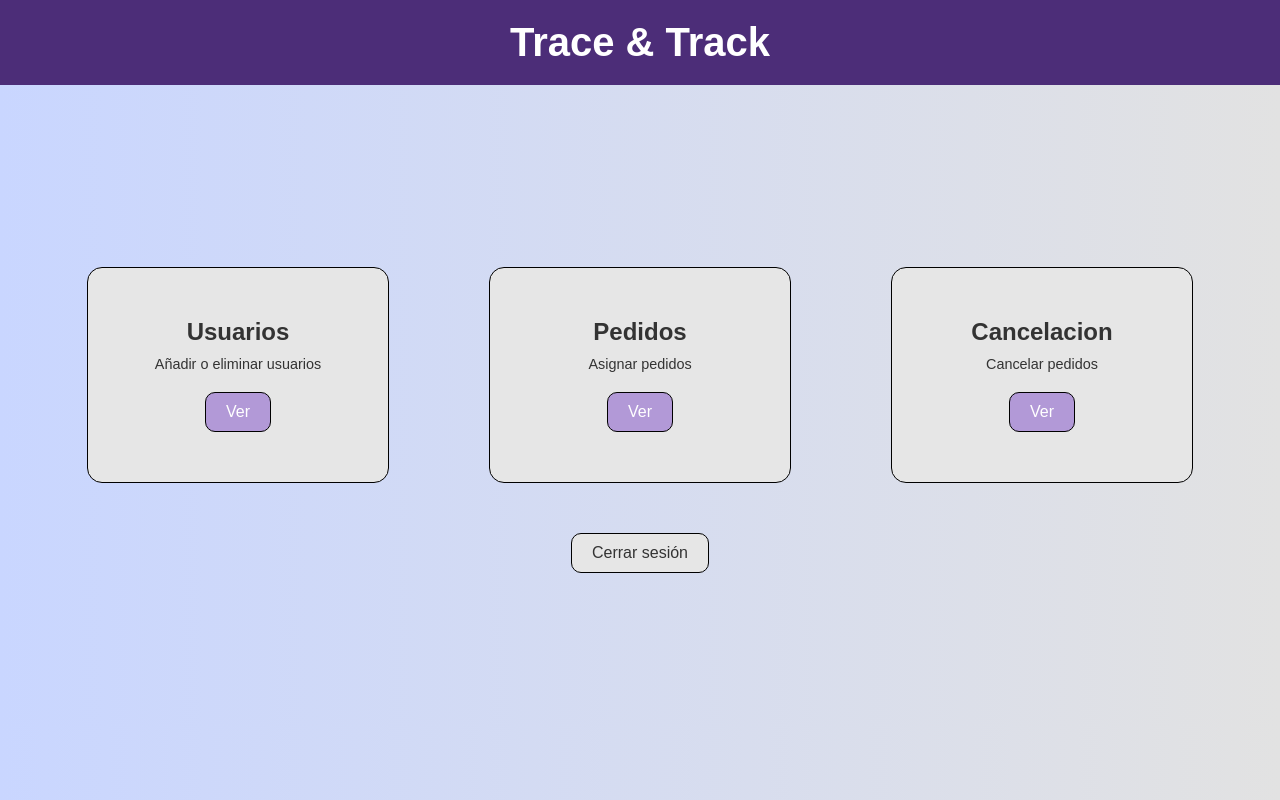
After one commit to AetherDark/Rastreo-Logistico, a PHP site: page /MenuAdmin/MenuAdmin.html in a window 1280 px wide. The commit adds this page. Run offline with PHP 8.4, Linux system fonts and the light colour scheme.

Commit message:
Creacion del menu de administrador

```diff
--- a/Inicio de sesion o Registro/Login.php
+++ b/Inicio de sesion o Registro/Login.php
@@ -47,7 +47,7 @@ if ($_SERVER["REQUEST_METHOD"] == "POST") {
             } elseif ($rolID == 2) {
                 header("Location: ../MenuRepartidor/MenuRepartidor.html"); // Redirigir a repartidor
             } elseif ($rolID == 1) {
-                header("Location: ../MenuAdministrador/MenuAdministrador.html"); // Redirigir a administrador
+                header("Location: ../MenuAdmin/MenuAdmin.html"); // Redirigir a administrador
             }
             exit(); // Asegúrate de llamar a exit después de header
         } else {
--- /dev/null
+++ b/MenuAdmin/MenuAdmin.css
@@ -0,0 +1,104 @@
+/* Estilos generales */
+body {
+  font-family: Arial, sans-serif; /* Fuente de texto */
+  background-color: #c9d6ff; /* Color de fondo base */
+  background: linear-gradient(to right, #c9d6ff 0%, #e2e2e2 100%); /* Degradado de fondo */
+  margin: 0; /* Elimina márgenes predeterminados */
+  padding: 0; /* Elimina relleno predeterminado */
+  display: flex; /* Usa flexbox para estructurar */
+  flex-direction: column; /* Alinea elementos en columna */
+  align-items: center; /* Centra los elementos horizontalmente */
+}
+
+/* Encabezado */
+.header {
+  background-color: #4c2d78; /* Color de fondo púrpura */
+  width: 100%; /* Ancho completo de la página */
+  padding: 20px 0; /* Espaciado superior e inferior */
+  text-align: center; /* Centra el texto */
+  position: sticky; /* Mantiene el encabezado fijo al hacer scroll */
+  top: 0; /* Fija en la parte superior */
+}
+
+.header h1 {
+  color: #ffffff; /* Color blanco para el texto */
+  font-size: 2.5em; /* Tamaño grande del título */
+  margin: 0; /* Elimina márgenes del título */
+}
+
+/* Contenedor principal para centrar contenido */
+.content {
+  display: flex; /* Flexbox para organizar el contenido */
+  flex-direction: column; /* Columnas verticales */
+  align-items: center; /* Centra horizontalmente */
+  justify-content: center; /* Centra verticalmente */
+  min-height: 80vh; /* Asegura que el contenido ocupe el 80% de la pantalla */
+}
+
+/* Contenedor de las tarjetas */
+.container {
+  display: flex; /* Flexbox para las tarjetas */
+  gap: 100px; /* Separación entre tarjetas */
+  margin: 30px 0; /* Espaciado superior e inferior */
+}
+
+.card {
+  background-color: #e6e6e6; /* Fondo gris claro para las tarjetas */
+  border-radius: 15px; /* Bordes redondeados */
+  padding: 50px; /* Espaciado interno de la tarjeta */
+  width: 200px; /* Ancho fijo para las tarjetas */
+  text-align: center; /* Centra el texto */
+  border: 1px solid #000000; /* Borde negro */
+  transition: transform 0.3s ease, box-shadow 0.3s ease; /* Transición suave para hover */
+}
+
+.card:hover {
+  transform: scale(1.05); /* Aumenta ligeramente el tamaño al pasar el cursor */
+  box-shadow: 0 8px 16px rgba(0, 0, 0, 0.2); /* Sombra al pasar el cursor */
+}
+
+.card h2 {
+  font-size: 1.5em; /* Tamaño del subtítulo */
+  color: #333; /* Color gris oscuro del texto */
+  margin: 0; /* Elimina márgenes del subtítulo */
+}
+
+.card p {
+  color: #333; /* Color gris oscuro del párrafo */
+  font-size: 0.9em; /* Tamaño de fuente del párrafo */
+  margin: 10px 0 20px; /* Espaciado superior, inferior */
+}
+
+/* Botón de Ver en las tarjetas */
+.card button {
+  background-color: #b299d7; /* Color púrpura claro de fondo del botón */
+  color: #ffffff; /* Texto blanco */
+  border: 1px solid #000000; /* Borde negro del botón */
+  border-radius: 10px; /* Bordes redondeados */
+  padding: 10px 20px; /* Espaciado interno */
+  cursor: pointer; /* Cambia el cursor a mano al pasar sobre el botón */
+  font-size: 1em; /* Tamaño de fuente del botón */
+}
+
+.card button:hover {
+  background-color: #8f6bbd; /* Cambia a un púrpura más oscuro al pasar el cursor */
+}
+
+/* Botón de cerrar sesión */
+.footer {
+  margin-top: 20px; /* Espaciado superior */
+}
+
+.logout {
+  background-color: #e6e6e6; /* Fondo gris claro */
+  color: #333; /* Texto gris oscuro */
+  border: 1px solid #000000; /* Borde negro */
+  border-radius: 10px; /* Bordes redondeados */
+  padding: 10px 20px; /* Espaciado interno del botón */
+  cursor: pointer; /* Cambia el cursor a mano al pasar sobre el botón */
+  font-size: 1em; /* Tamaño de la fuente */
+}
+
+.logout:hover {
+  background-color: #cccccc; /* Cambia a un gris más oscuro al pasar el cursor */
+}
--- /dev/null
+++ b/MenuAdmin/MenuAdmin.html
@@ -0,0 +1,40 @@
+<!DOCTYPE html>
+<html lang="es">
+<head>
+    <meta charset="UTF-8">
+    <meta name="viewport" content="width=device-width, initial-scale=1.0">
+    <title>Trace & Track</title>
+    <link rel="stylesheet" href="MenuAdmin.css">
+</head>
+<body>
+    <div class="header"> <!-- Seccion de encabezado de pagina -->
+        <h1>Trace & Track</h1> <!-- Titulo de la pagina -->
+    </div>
+
+    <div class="content"> <!-- Seccion principal de contenido de pagina -->
+        <div class="container"> <!-- Contenedor para organizar las tarjetas (cards) -->
+            <div class="card"> <!-- Primera tarjeta con opciones relacionados a los usuarios -->
+                <h2>Usuarios</h2> <!-- Subtitulo que indica la funcionalidad de la tarjeta -->
+                <p>Añadir o eliminar usuarios</p> <!-- Breve descripcion de lo que se puede hacer en esta seccion -->
+                <button>Ver</button> <!-- Boton que llevara a la vista de usuarios -->
+            </div>
+
+            <div class="card"> <!-- Segunda tarjeta con opciones relacionados a los pedidos -->
+                <h2>Pedidos</h2> <!-- Subtitulo que indica la funcionalidad de la tarjeta -->
+                <p>Asignar pedidos</p> <!-- Breve descripcion de lo que se puede hacer en esta seccion -->
+                <button>Ver</button> <!-- Boton que llevara a la vista de pedidos -->
+            </div>
+
+            <div class="card"> <!-- Tercera tarjeta con opciones relacionados a la cancelacion de pedidos -->
+                <h2>Cancelacion</h2> <!-- Subtitulo que indica la funcionalidad de la tarjeta -->
+                <p>Cancelar pedidos</p> <!-- Breve descripcion de lo que se puede hacer en esta seccion -->
+                <button>Ver</button> <!-- Boton que llevara a la vista de cancelacion de pedidos -->
+            </div>
+        </div>
+
+        <div class="footer"> <!-- Pie de página que contiene el botón de cerrar sesión -->
+            <button class="logout">Cerrar sesión</button> <!-- Botón para que el usuario cierre sesión -->
+        </div>
+    </div>
+</body>
+</html>
```
